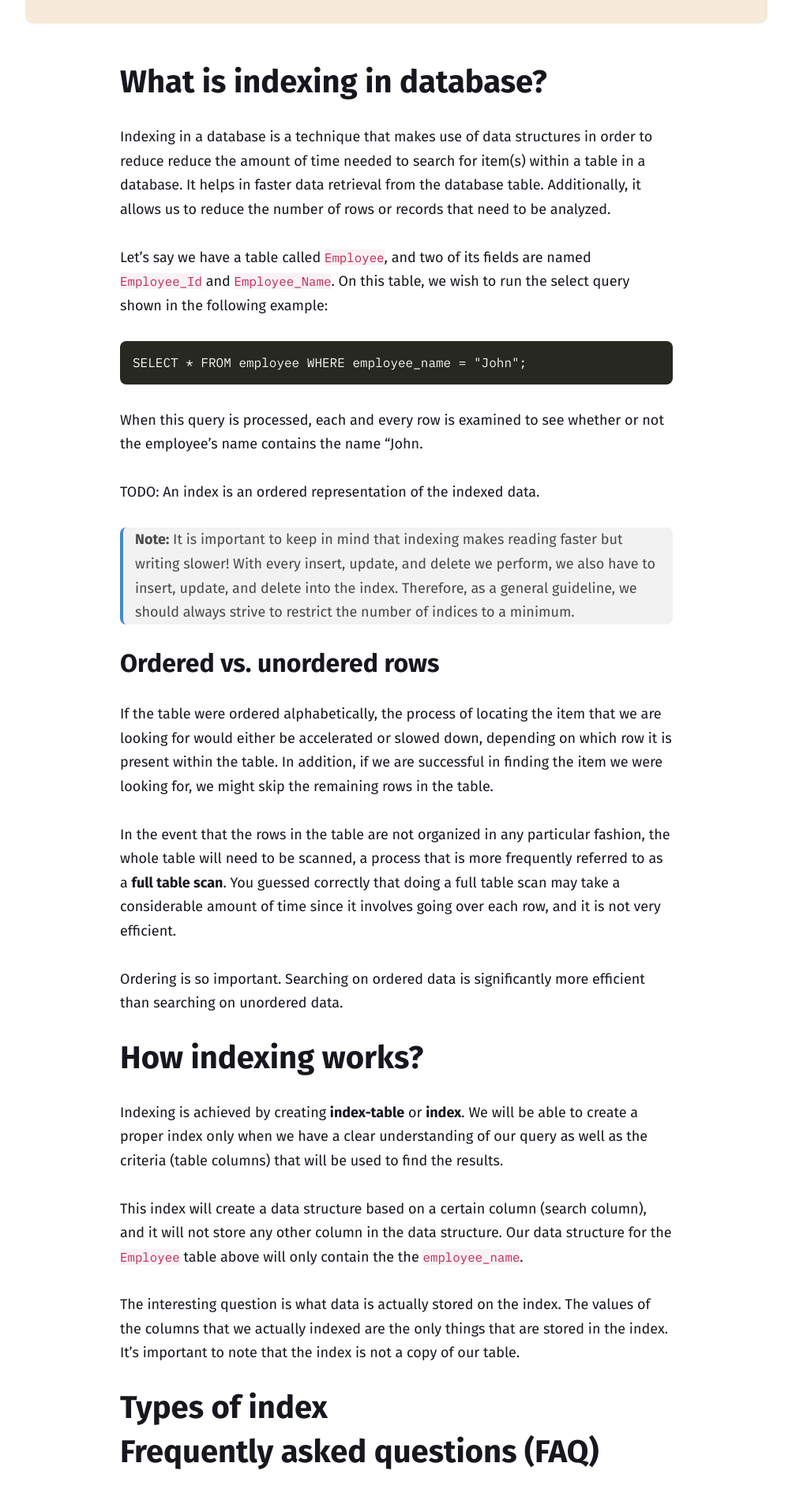
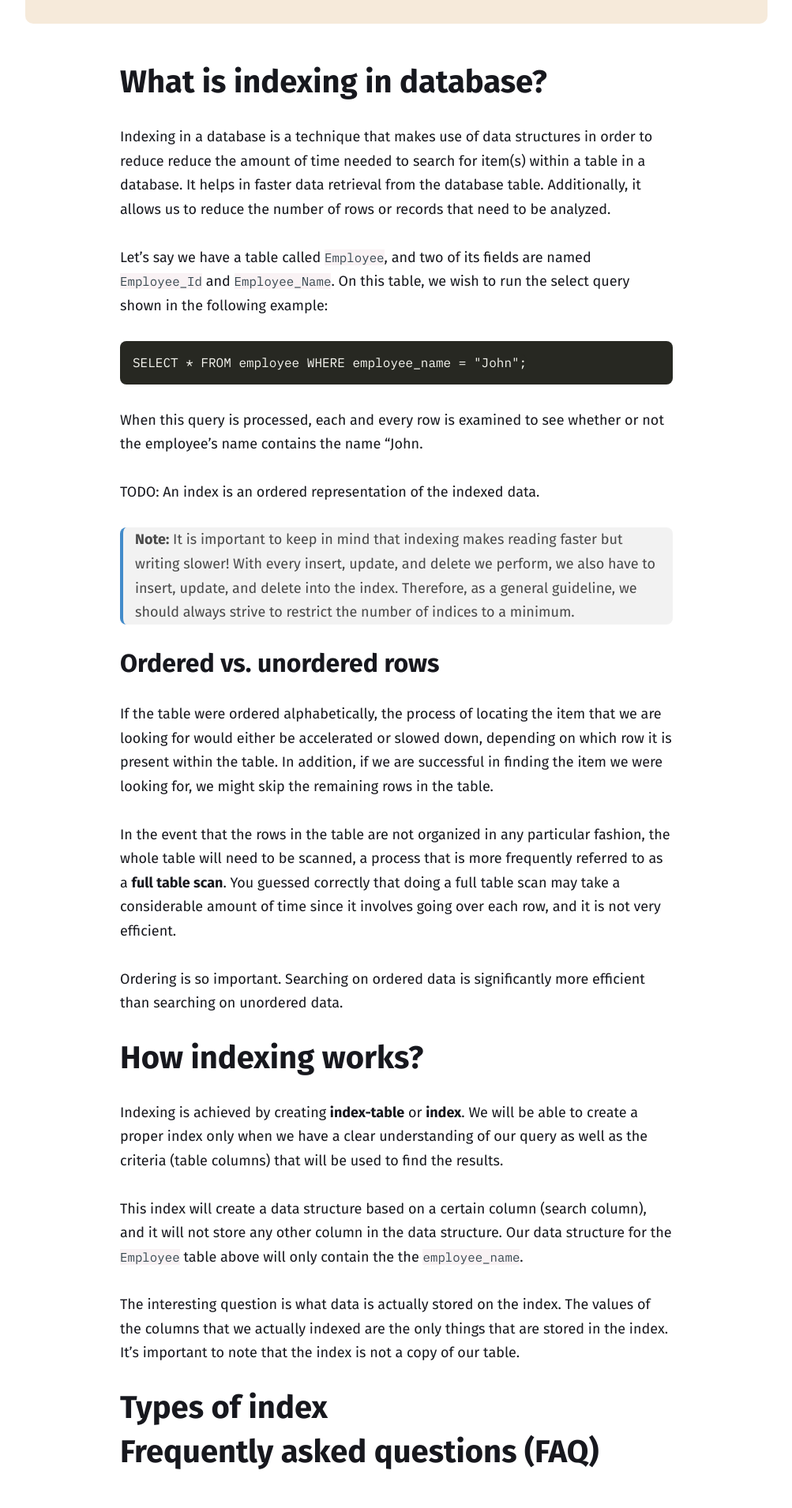
Before and after one commit to towardsdata/towardsdata.github.io, a Jekyll site: the page built from _posts/data/database/sql/2022-09-19-how-indexing-works.markdown, in a window 1280 px wide. Shown: the part 1322-3232 px from the top of the page at 79% size, without its empty margins (138-1141 px from the left). Built offline with Jekyll 4.4.1, drawn with Linux system fonts in a browser that asks for light colours; nearby versions of some CDN libraries; comment, search, counter and statistics services are not loaded.

Commit message:
Styles updated

```diff
--- a/assets/css/theme.scss
+++ b/assets/css/theme.scss
@@ -538,7 +538,8 @@ img, img:hover {
         //color: #e83e8c;
         font-family: 'IBM Plex Mono', Consolas, Monaco, 'Andale Mono', 'Ubuntu Mono', monospace;
         //color: rgba(0, 0, 0, 0.7);
-        color: rgb(199, 37, 78);
+        //color: rgb(199, 37, 78);
+        color: rgb(55, 71, 79);
         color-scheme: light;
         display: inline;
         //background-color: rgb(242, 242, 242);
```
